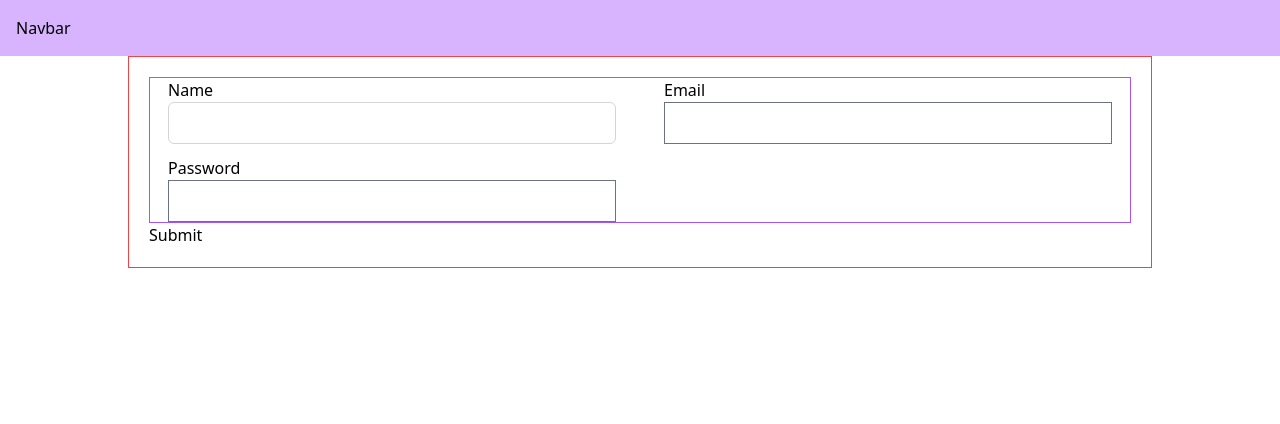
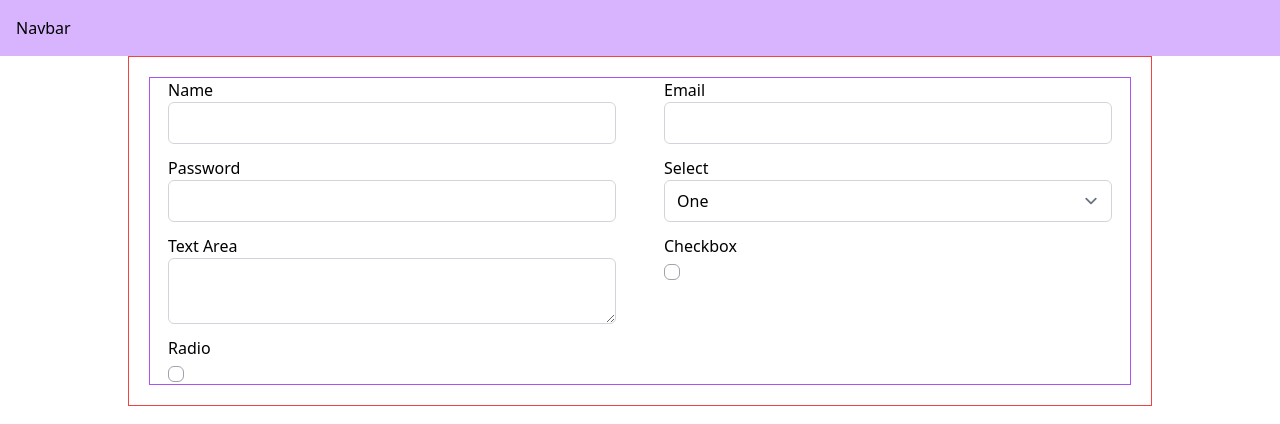
Before and after one commit to AM-Raju/frontend-missions, a React (Vite) app in the folder 00. Mission 6/Module_F4/react-reusuable-components/: page /profile in a window 1280 px wide. Shown: the top 424 px of the page. Built offline with nearby package versions, Linux system fonts and the light colour scheme.

Commit message:
Module F5.4 done

```diff
--- a/00. Mission 6/Module_F4/react-reusuable-components/src/components/NormalForm.tsx
+++ b/00. Mission 6/Module_F4/react-reusuable-components/src/components/NormalForm.tsx
@@ -26,12 +26,7 @@
       >
         <div className="w-full max-w-md">
           <label htmlFor="name">Name</label>
-          <input
-            className="block w-full border border-gray-300 rounded-md focus:border-purple-500 focus:ring-1 focus:ring-purple-500"
-            type="text"
-            id="name"
-            {...register("name")}
-          />
+          <input type="text" id="name" {...register("name")} />
         </div>
         <div className="w-full max-w-md">
           <label htmlFor="name">Email</label>
@@ -41,8 +36,33 @@
           <label htmlFor="name">Password</label>
           <input className="block w-full" type="password" id="password" {...register("password")} />
         </div>
+        <div className="w-full max-w-md">
+          <label htmlFor="name">Select</label>
+          <select name="" id="">
+            <option value="">One</option>
+            <option value="">Two</option>
+            <option value="">Three</option>
+            <option value="">Four</option>
+          </select>
+        </div>
+        <div className="w-full max-w-md">
+          <label htmlFor="name">Text Area</label>
+          <textarea name="" id=""></textarea>
+        </div>
+        <div className="w-full max-w-md">
+          <label className="block" htmlFor="name">
+            Checkbox
+          </label>
+          <input type="checkbox" name="" id="" />
+        </div>
+        <div className="w-full max-w-md">
+          <label className="block" htmlFor="name">
+            Radio
+          </label>
+          <input type="radio" name="" id="" />
+        </div>
       </div>
-      <button type="submit">Submit</button>
+      {/* <button type="submit">Submit</button> */}
     </form>
   );
 };
--- a/00. Mission 6/Module_F4/react-reusuable-components/src/index.css
+++ b/00. Mission 6/Module_F4/react-reusuable-components/src/index.css
@@ -1,5 +1,6 @@
 @import "./style/button.css";
 @import "./style/typography.css";
+@import "./style/form.css";
 @tailwind base;
 @tailwind components;
 @tailwind utilities;
--- /dev/null
+++ b/00. Mission 6/Module_F4/react-reusuable-components/src/style/form.css
@@ -0,0 +1,24 @@
+@layer base {
+  [type="text"],
+  input:where(:not([type])),
+  [type="email"],
+  [type="url"],
+  [type="password"],
+  [type="number"],
+  [type="date"],
+  [type="datetime-local"],
+  [type="month"],
+  [type="search"],
+  [type="tel"],
+  [type="time"],
+  [type="week"],
+  [multiple],
+  textarea,
+  select {
+    @apply block w-full border border-gray-300 rounded-md focus:border-purple-500 focus:ring-1 focus:ring-purple-500;
+  }
+  [type="checkbox"],
+  [type="radio"] {
+    @apply border border-gray-400 rounded-md hover:bg-purple-500 text-purple-500 focus:ring-purple-500;
+  }
+}
```
